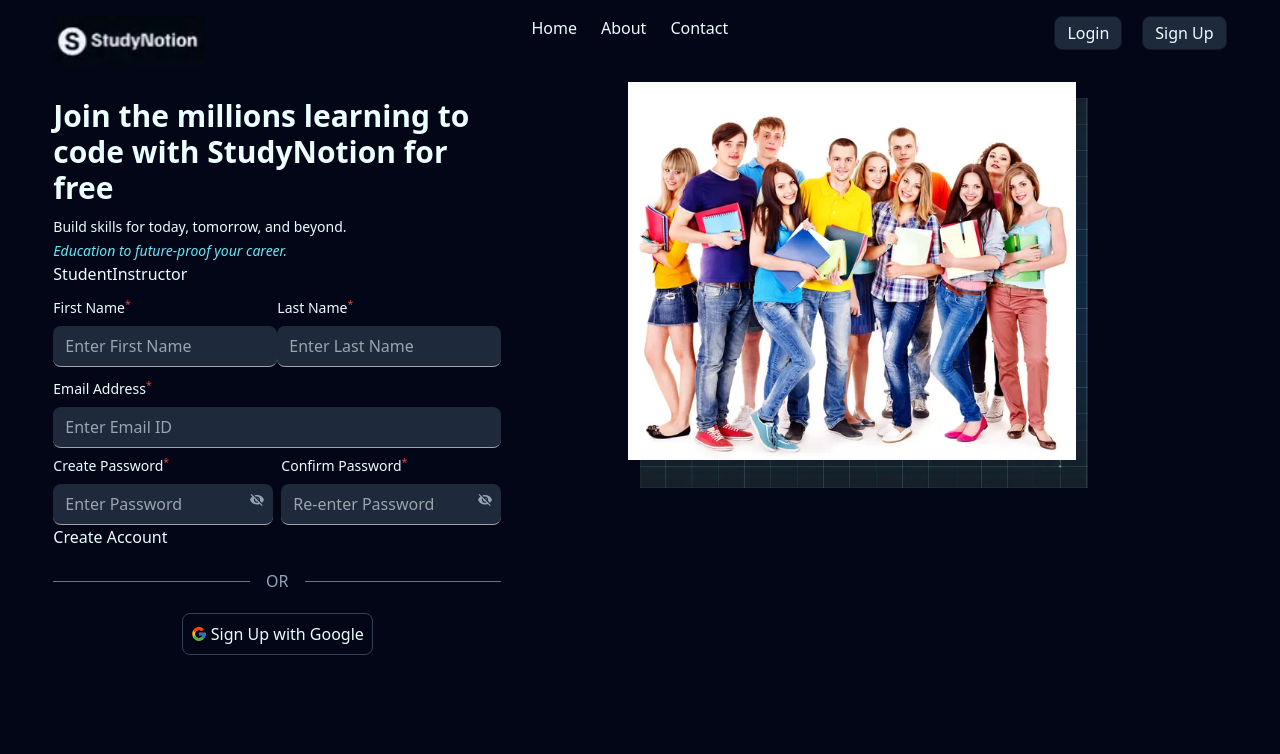
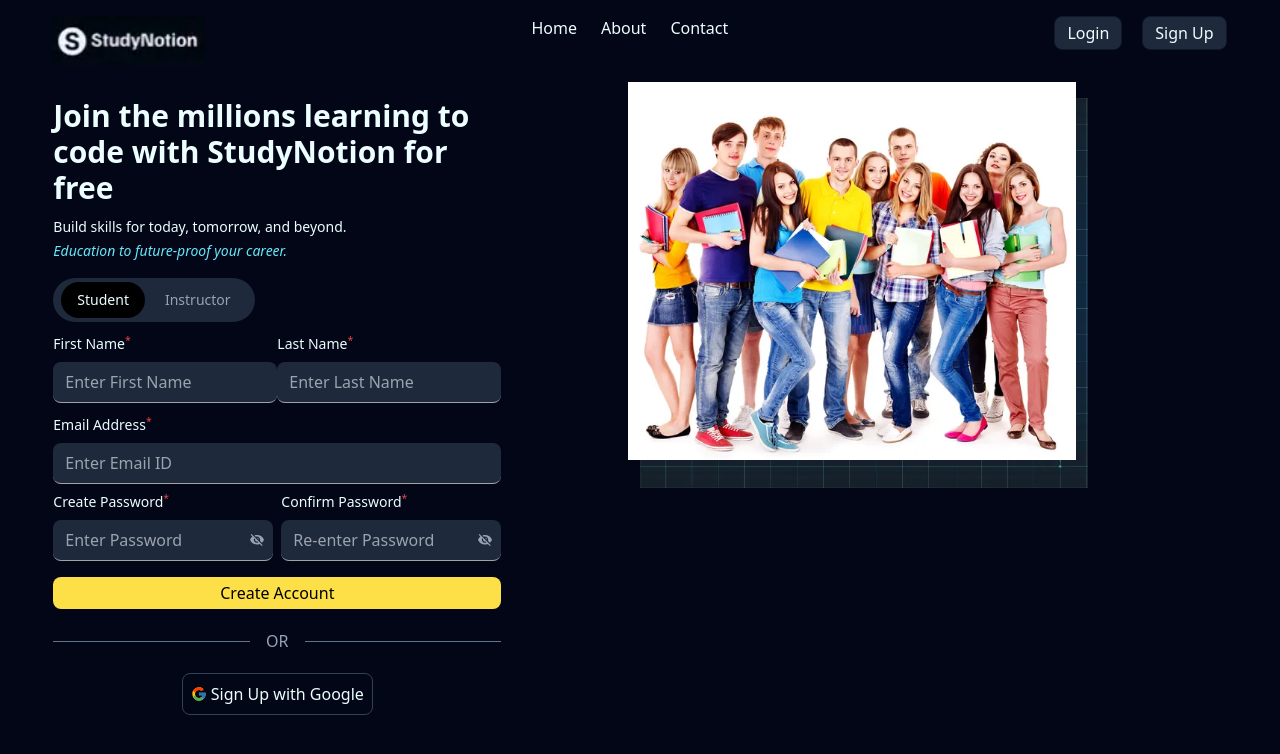
Before and after one commit to amit15000/StudyNotion, a React (Create React App) app: page /signup in a window 1280 px wide. Shown: the top 754 px of the page. Built offline with nearby package versions, Linux system fonts and the light colour scheme.

Commit message:
CSS complete

```diff
--- a/src/components/SignupForm.js
+++ b/src/components/SignupForm.js
@@ -12,9 +12,10 @@ function SignUp({ setIsLoggedIn }) {
     password: "",
     confirmPassword: "",
   });
-
+  const [accountType, setAccountType] = useState("Student");
   const [showPass, setShowPass] = useState(false);
-
+  const [showConfirmPass, setshowConfirmPass] = useState(false);
+  console.log(accountType);
   const changeHandler = (e) => {
     setFormData((prevData) => ({
       ...prevData,
@@ -33,9 +34,27 @@ function SignUp({ setIsLoggedIn }) {
   };
   return (
     <div>
-      <div>
-        <button>Student</button>
-        <button>Instructor</button>
+      <div className="flex bg-slate-800 rounded-full w-max gap-x-1 px-2 py-1 mt-4 text-sm mt-4">
+        <button
+          className={`${
+            accountType === "Student"
+              ? " bg-black px-4 py-2 rounded-full "
+              : " bg-transparent text-slate-400 rounded-full px-4 py-1 transition-all duration-200"
+          }`}
+          onClick={() => setAccountType("Student")}
+        >
+          Student
+        </button>
+        <button
+          className={`${
+            accountType === "Instructor"
+              ? " bg-black px-4 py-2 rounded-full "
+              : " bg-transparent text-slate-400 rounded-full px-4 py-1 transition-all duration-200"
+          }`}
+          onClick={() => setAccountType("Instructor")}
+        >
+          Instructor
+        </button>
       </div>
       <form onSubmit={submitHandler}>
         <div className="flex justify-between items-center mt-3">
@@ -98,7 +117,7 @@ function SignUp({ setIsLoggedIn }) {
                 className=" bg-slate-800  rounded-lg px-3 py-2 mt-2 w-full border-b-[1px] border-b-neutral-400 "
               />
               <span
-                className="absolute right-2 top-9 text-slate-400 cursor-pointer"
+                className="absolute right-2 top-10 text-slate-400 cursor-pointer"
                 onClick={() => setShowPass((prev) => !prev)}
               >
                 {showPass ? <IoMdEye /> : <IoMdEyeOff />}
@@ -110,7 +129,7 @@ function SignUp({ setIsLoggedIn }) {
               </p>
               <input
                 required
-                type="password"
+                type={showConfirmPass ? "text" : "password"}
                 name="confirmPassword"
                 value={formData.confirmPassword}
                 onChange={changeHandler}
@@ -118,15 +137,17 @@ function SignUp({ setIsLoggedIn }) {
                 className=" bg-slate-800  rounded-lg px-3 py-2 mt-2 w-full border-b-[1px] border-b-neutral-400 "
               />
               <span
-                className="absolute right-2 top-9 text-slate-400 cursor-pointer"
-                onClick={() => setShowPass((prev) => !prev)}
+                className="absolute right-2 top-10 text-slate-400 cursor-pointer"
+                onClick={() => setshowConfirmPass((prev) => !prev)}
               >
-                {showPass ? <IoMdEye /> : <IoMdEyeOff />}
+                {showConfirmPass ? <IoMdEye /> : <IoMdEyeOff />}
               </span>
             </label>
           </div>
         </div>
-        <button>Create Account</button>
+        <button className="w-full bg-yellow-300 text-center py-1 rounded-lg text-black font-medium mt-4">
+          Create Account
+        </button>
       </form>
     </div>
   );
```
